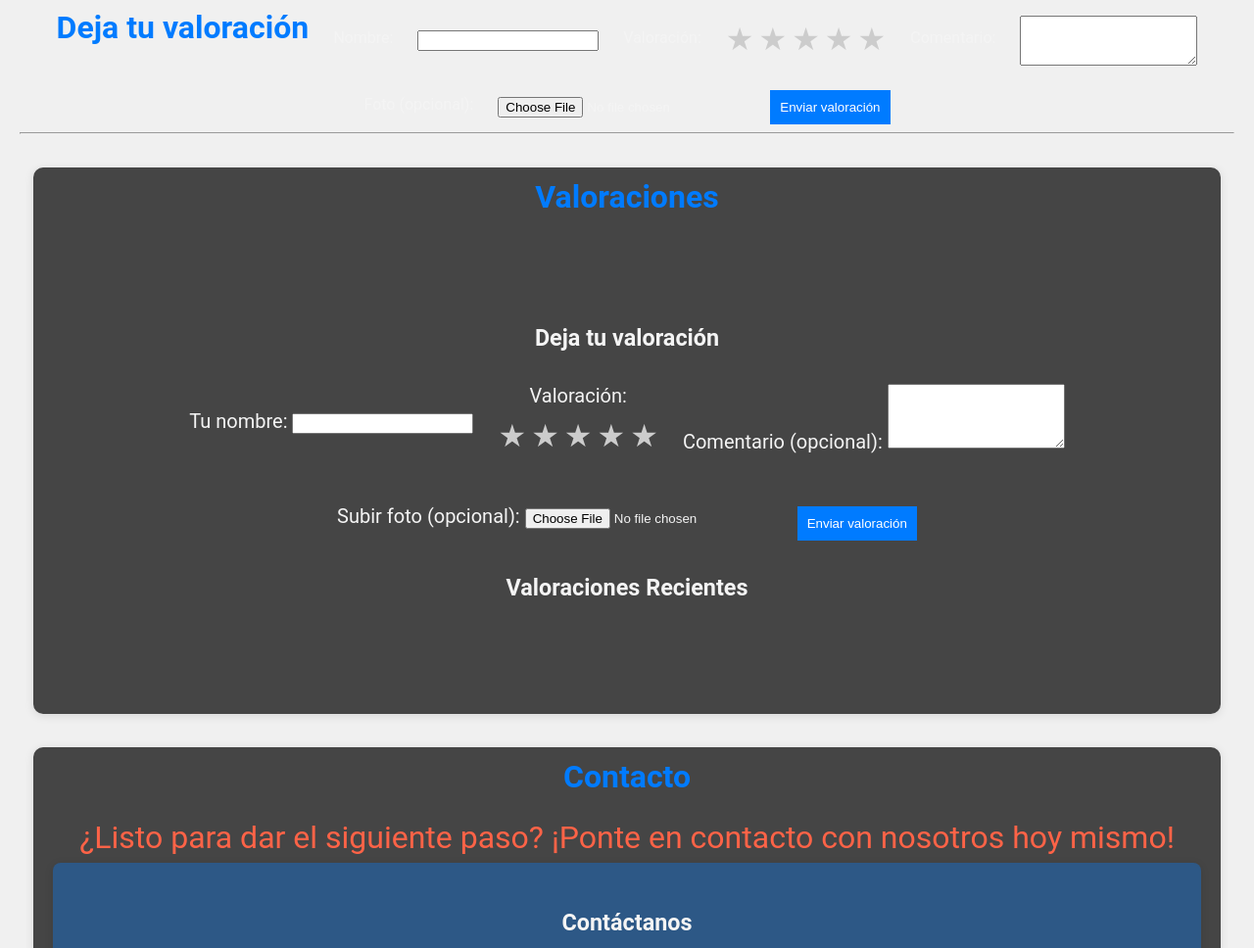
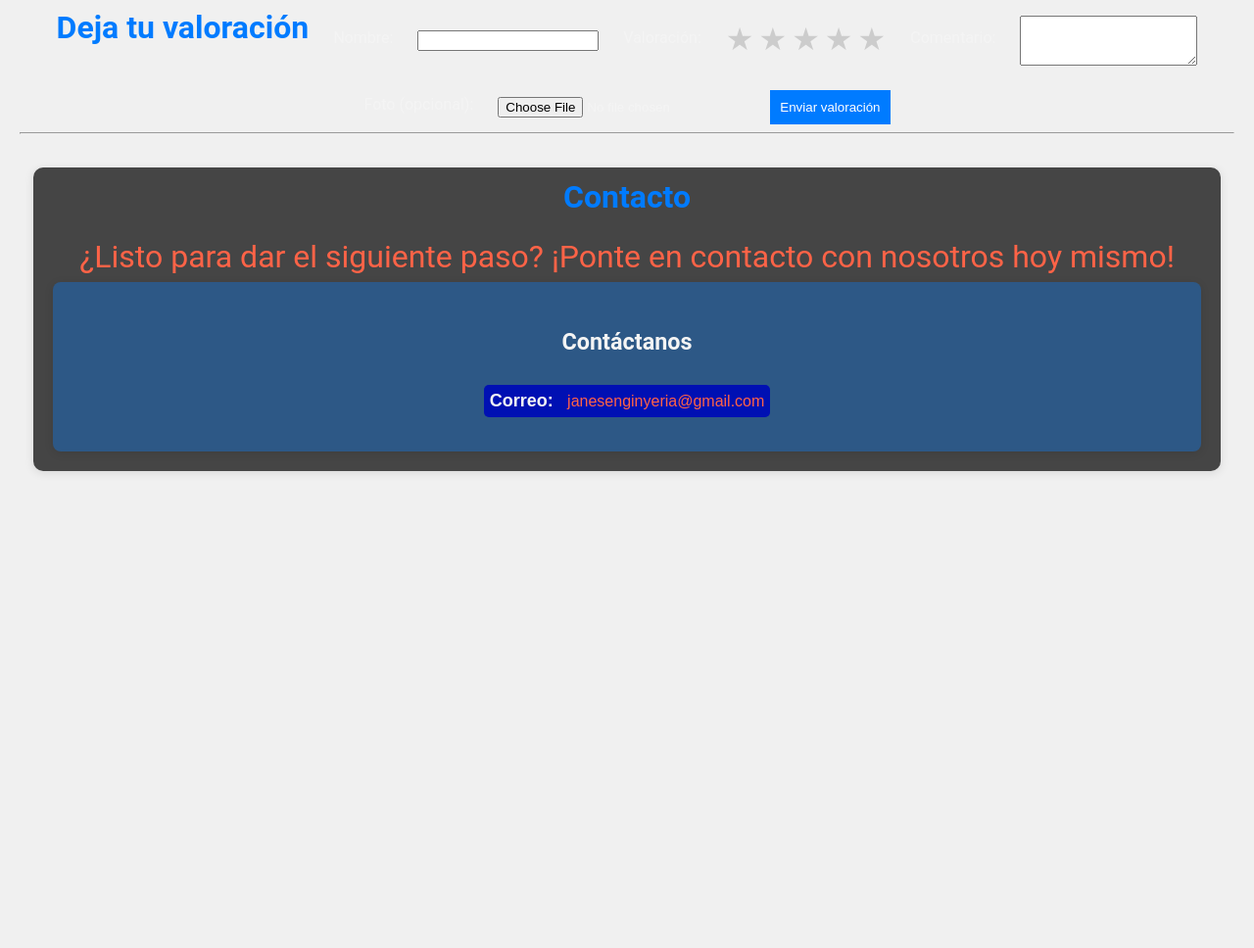
Before and after one commit to Sarrete/Janes_valora, a plain HTML site: page index.html in a window 1280 px wide. Shown: the part 3187-4155 px from the top of the page at 98% size. After the commit the page ends 3789 px from the top, so only its background shows below. Drawn offline with Linux system fonts and the light colour scheme; no server answers; a script that the page names is missing.

Commit message:
Update index.html

```diff
--- a/index.html
+++ b/index.html
@@ -93,7 +93,7 @@
             <li><a href="#mecanizado" data-i18n="menu_mecanizado">Trabajos de Mecanizado</a></li>
             <li><a href="#impresion-3d" data-i18n="menu_impresion_3d">Trabajos de Impresión 3D</a></li>
             <li><a href="#a-medida" data-i18n="menu_a_medida">Trabajos a Medida</a></li>
-            <li><a href="#valoracion" data-i18n="menu_valoracion">Valoraciones</a></li>
+            <li><a href="#ratingForm" data-i18n="menu_valoracion">Valoraciones</a></li>
             <li><a href="#contacto" data-i18n="menu_contacto">Contacto</a></li>
         </ul>
     </nav>
@@ -188,7 +188,6 @@
     </div>
     </section>
 
-      <!-- Sección de Valoraciones -->
       <!-- FORMULARIO DE VALORACIONES -->
 <form id="ratingForm" class="rating-form">
   <h2>Deja tu valoración</h2>
@@ -220,47 +219,6 @@
 <section id="reviews" class="reviews-list">
   <!-- Aquí se insertan en tiempo real las reseñas aprobadas -->
 </section>
-
-<section id="valoracion" class="work-section section-4">
-  <h2>Valoraciones</h2>
-  <div class="container">
-    <h3>Deja tu valoración</h3>
-
-   <form id="rating-form">
-      <div class="form-group">
-        <label for="name">Tu nombre:</label>
-        <input type="text" id="name" name="name" required>
-      </div>
-
-      <div class="form-group">
-        <label>Valoración:</label>
-        <div class="stars" id="ratingStars">
-          <span class="star" data-value="1">&#9733;</span>
-          <span class="star" data-value="2">&#9733;</span>
-          <span class="star" data-value="3">&#9733;</span>
-          <span class="star" data-value="4">&#9733;</span>
-          <span class="star" data-value="5">&#9733;</span>
-        </div>
-      </div>
-
-      <div class="form-group">
-        <label for="comment">Comentario (opcional):</label>
-        <textarea id="comment" name="comment" rows="4"></textarea>
-      </div>
-
-      <div class="form-group">
-        <label for="photo">Subir foto (opcional):</label>
-        <input type="file" id="photo" name="photo" accept="image/*">
-      </div>
-
-      <button type="submit">Enviar valoración</button>
-    </form>
-
-    <h3>Valoraciones Recientes</h3>
-    <div id="reviews"></div>
-  </div>
-</section>
-
 
  <!-- Sección de contacto -->
     <section id="contacto" class="work-section section-5">
```
